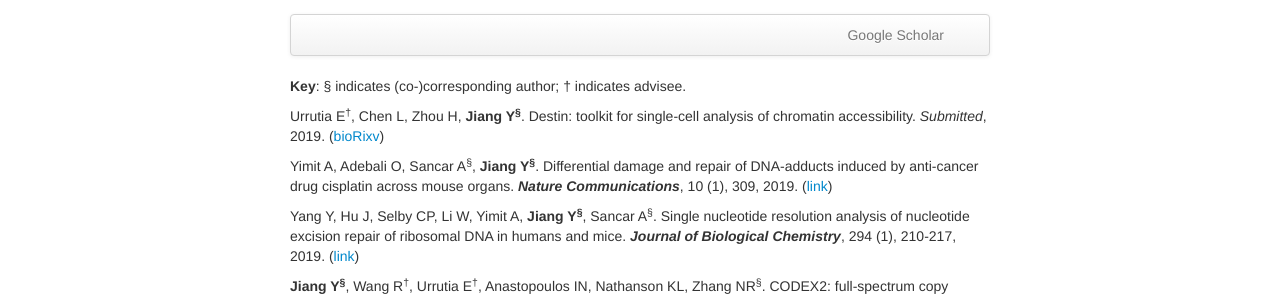
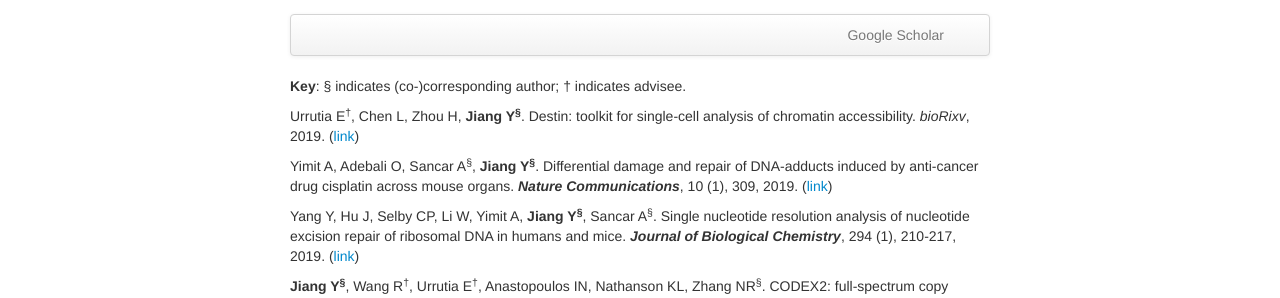
Before and after one commit to yuchaojiang/yuchaojiang.github.io, a Jekyll site: the page built from pages/pubs.md, in a window 1280 px wide. Shown: the part 138-436 px from the top of the page. Built offline with Jekyll 4.4.1, drawn with Linux system fonts in a browser that asks for light colours.

Commit message:
Update pubs.md

```diff
--- a/pages/pubs.md
+++ b/pages/pubs.md
@@ -14,7 +14,7 @@ description: Yuchao Jiang's publications
 
 **Key**: &sect; indicates (co-)corresponding author; &dagger; indicates advisee.
 
-Urrutia E<sup>&dagger;</sup>, Chen L, Zhou H, **Jiang Y<sup>&sect;</sup>**. Destin: toolkit for single-cell analysis of chromatin accessibility. *Submitted*, 2019. ([bioRixv](http://biorxiv.org/cgi/content/short/461905v1))
+Urrutia E<sup>&dagger;</sup>, Chen L, Zhou H, **Jiang Y<sup>&sect;</sup>**. Destin: toolkit for single-cell analysis of chromatin accessibility. *bioRixv*, 2019. ([link](http://biorxiv.org/cgi/content/short/461905v2))
 
 Yimit A, Adebali O, Sancar A<sup>&sect;</sup>, **Jiang Y<sup>&sect;</sup>**. Differential damage and repair of DNA-adducts induced by anti-cancer drug cisplatin across mouse organs. ***Nature Communications***, 10 (1), 309, 2019. ([link](https://www.nature.com/articles/s41467-019-08290-2))
 
```
